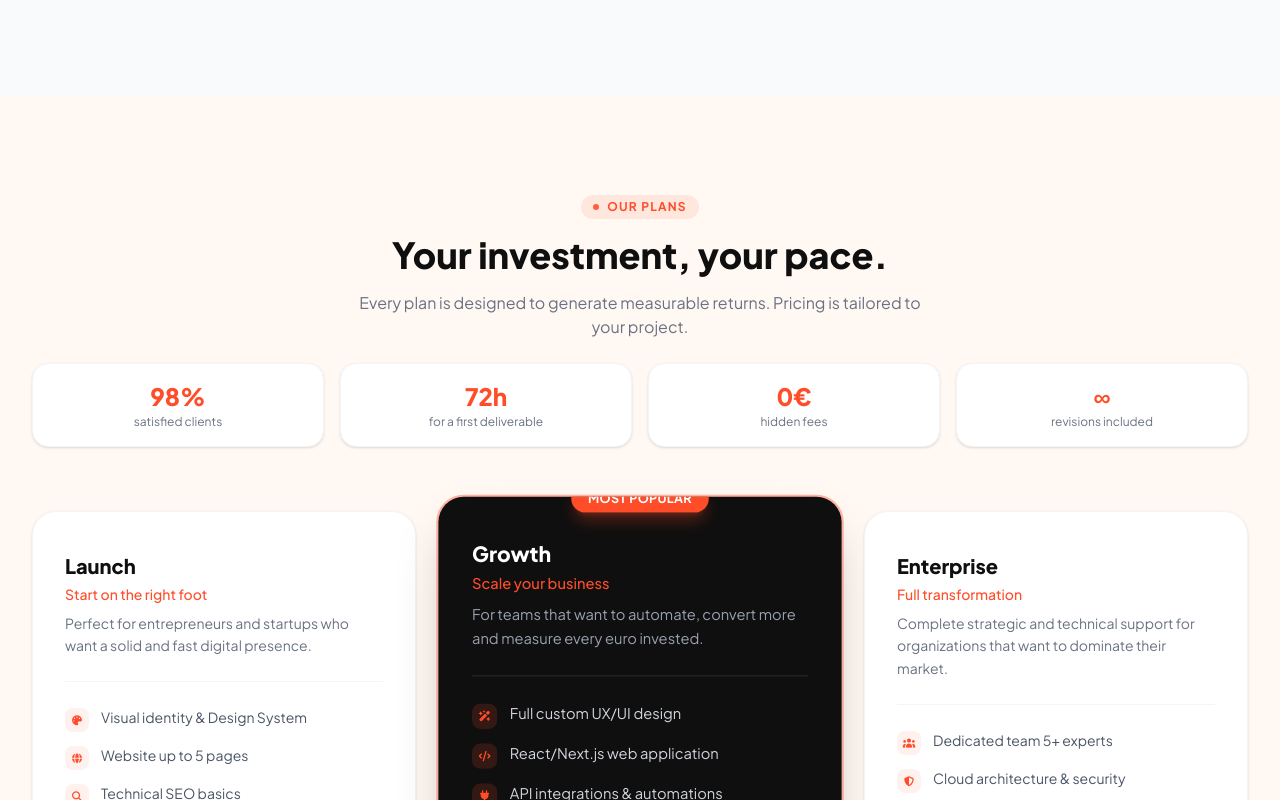
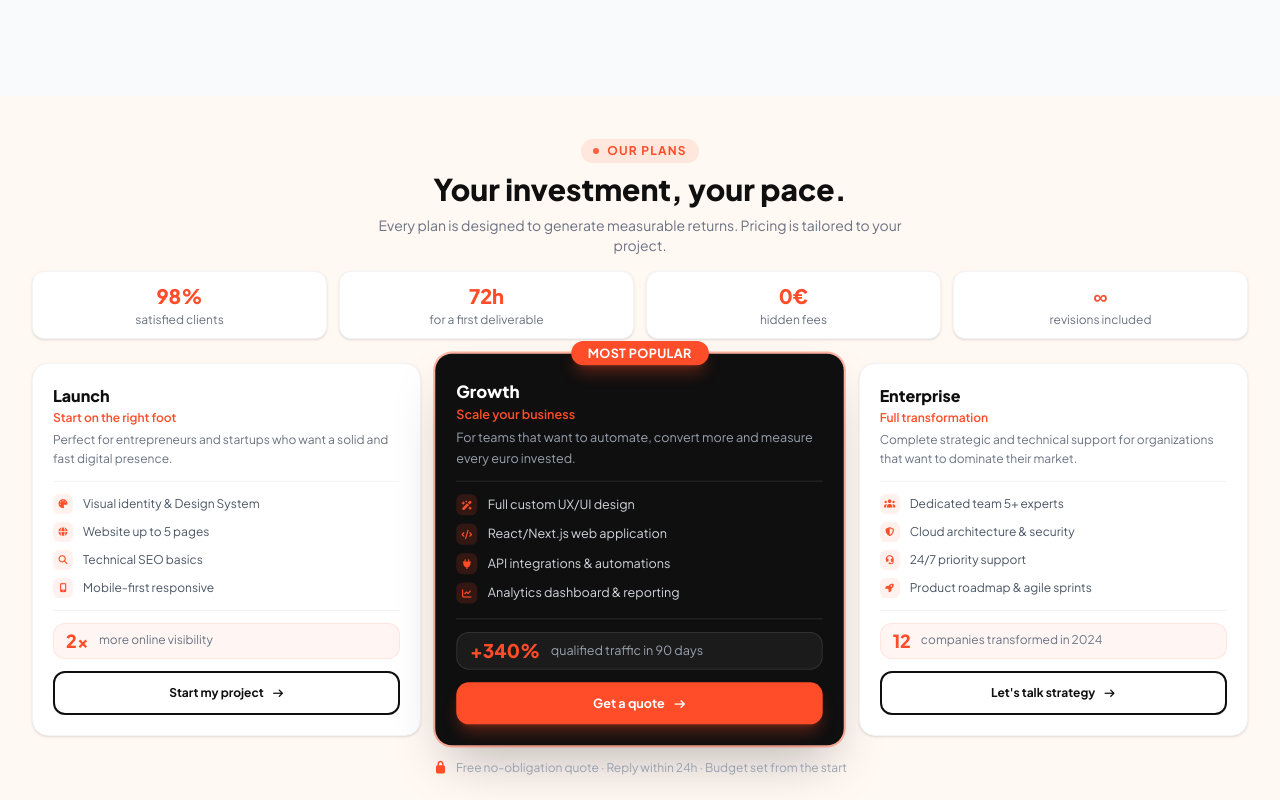
Before and after one commit to Mehdesign12/Diez-NextJS, a Next.js app: page /en in a window 1280 px wide. Shown: the part 4560-5360 px from the top of the page. Built offline with nearby package versions, Linux system fonts and the light colour scheme; no server answers; the database is empty.

Commit message:
fix: pricing - badge 'Le plus choisi' corrigé (overflow retiré, -top-3.5) + section compressée pour tenir en un écran

```diff
--- a/app/components/Pricing.tsx
+++ b/app/components/Pricing.tsx
@@ -135,19 +135,19 @@ export default function Pricing() {
   const stats = STATS[l];
 
   return (
-    <section id="pricing" className="py-24 bg-[#FFF8F3] overflow-hidden">
+    <section id="pricing" className="py-10 bg-[#FFF8F3]">
       <div className="max-w-7xl mx-auto px-4 sm:px-6 lg:px-8">
 
         {/* ── Header ── */}
-        <div className="text-center mb-6 reveal">
-          <span className="inline-flex items-center gap-2 px-3 py-1 rounded-full bg-[#FF4D29]/10 text-[#FF4D29] text-xs font-bold uppercase tracking-widest mb-4">
+        <div className="text-center mb-4 reveal">
+          <span className="inline-flex items-center gap-2 px-3 py-1 rounded-full bg-[#FF4D29]/10 text-[#FF4D29] text-xs font-bold uppercase tracking-widest mb-2">
             <span className="w-1.5 h-1.5 rounded-full bg-[#FF4D29] animate-pulse"></span>
             {l === 'fr' ? 'Nos formules' : 'Our plans'}
           </span>
-          <h2 className="text-3xl md:text-4xl font-extrabold text-[#0F0F0F] mb-4">
+          <h2 className="text-2xl md:text-3xl font-extrabold text-[#0F0F0F] mb-2">
             {l === 'fr' ? 'Votre investissement, votre rythme.' : 'Your investment, your pace.'}
           </h2>
-          <p className="text-gray-500 text-base max-w-xl mx-auto">
+          <p className="text-gray-500 text-sm max-w-xl mx-auto">
             {l === 'fr'
               ? 'Chaque formule est conçue pour générer un retour mesurable. Les tarifs sont personnalisés selon votre projet.'
               : 'Every plan is designed to generate measurable returns. Pricing is tailored to your project.'}
@@ -155,21 +155,21 @@ export default function Pricing() {
         </div>
 
         {/* ── Stats bar ── */}
-        <div className="grid grid-cols-2 md:grid-cols-4 gap-4 mb-16 reveal">
+        <div className="grid grid-cols-2 md:grid-cols-4 gap-3 mb-6 reveal">
           {stats.map((s) => (
-            <div key={s.label} className="text-center bg-white rounded-2xl py-4 px-3 border border-gray-100 shadow-sm">
-              <div className="text-2xl font-extrabold text-[#FF4D29]">{s.value}</div>
+            <div key={s.label} className="text-center bg-white rounded-xl py-2.5 px-3 border border-gray-100 shadow-sm">
+              <div className="text-xl font-extrabold text-[#FF4D29]">{s.value}</div>
               <div className="text-xs text-gray-500 mt-0.5">{s.label}</div>
             </div>
           ))}
         </div>
 
         {/* ── Cards ── */}
-        <div className="grid grid-cols-1 md:grid-cols-3 gap-6 lg:gap-8 items-stretch">
+        <div className="grid grid-cols-1 md:grid-cols-3 gap-4 lg:gap-6 items-stretch">
           {plans.map((plan, i) => (
             <div
               key={plan.id}
-              className={`reveal relative flex flex-col rounded-3xl overflow-hidden transition-all duration-300 ${
+              className={`reveal relative flex flex-col rounded-2xl transition-all duration-300 ${
                 i === 0 ? 'delay-100' : i === 1 ? 'delay-200' : 'delay-300'
               } ${
                 plan.dark
@@ -177,43 +177,43 @@ export default function Pricing() {
                   : 'bg-white border border-gray-100 shadow-sm hover:shadow-xl'
               }`}
             >
-              {/* Badge populaire */}
+              {/* Badge populaire — au-dessus de la carte, pas coupé par overflow */}
               {plan.badge && (
-                <div className="absolute top-0 left-1/2 -translate-x-1/2 -translate-y-1/2 z-10">
-                  <span className="bg-[#FF4D29] text-white text-xs font-bold px-4 py-1.5 rounded-full shadow-lg shadow-[#FF4D29]/30 uppercase tracking-wide">
+                <div className="absolute -top-3.5 left-1/2 -translate-x-1/2 z-10">
+                  <span className="bg-[#FF4D29] text-white text-xs font-bold px-4 py-1 rounded-full shadow-lg shadow-[#FF4D29]/30 uppercase tracking-wide whitespace-nowrap">
                     {plan.badge}
                   </span>
                 </div>
               )}
 
-              <div className="flex flex-col flex-1 p-8 pt-10">
+              <div className={`flex flex-col flex-1 p-5 ${plan.badge ? 'pt-6' : 'pt-5'}`}>
 
                 {/* Titre + tagline */}
-                <div className="mb-6">
-                  <h3 className={`text-xl font-extrabold mb-1 ${plan.dark ? 'text-white' : 'text-[#0F0F0F]'}`}>
+                <div className="mb-3">
+                  <h3 className={`text-base font-extrabold mb-0.5 ${plan.dark ? 'text-white' : 'text-[#0F0F0F]'}`}>
                     {plan.title}
                   </h3>
-                  <p className={`text-sm font-medium ${plan.dark ? 'text-[#FF4D29]' : 'text-[#FF4D29]'}`}>
+                  <p className="text-xs font-semibold text-[#FF4D29]">
                     {plan.tagline}
                   </p>
-                  <p className={`text-sm mt-2 leading-relaxed ${plan.dark ? 'text-gray-400' : 'text-gray-500'}`}>
+                  <p className={`text-xs mt-1 leading-relaxed ${plan.dark ? 'text-gray-400' : 'text-gray-500'}`}>
                     {plan.description}
                   </p>
                 </div>
 
                 {/* Séparateur */}
-                <div className={`h-px mb-6 ${plan.dark ? 'bg-white/10' : 'bg-gray-100'}`} />
+                <div className={`h-px mb-3 ${plan.dark ? 'bg-white/10' : 'bg-gray-100'}`} />
 
                 {/* Features */}
-                <ul className="space-y-3 mb-6 flex-1">
+                <ul className="space-y-2 mb-3 flex-1">
                   {plan.features.map((f) => (
-                    <li key={f.label} className="flex items-start gap-3">
-                      <div className={`mt-0.5 w-6 h-6 rounded-lg flex items-center justify-center flex-shrink-0 ${
+                    <li key={f.label} className="flex items-center gap-2.5">
+                      <div className={`w-5 h-5 rounded-md flex items-center justify-center flex-shrink-0 ${
                         plan.dark ? 'bg-[#FF4D29]/15' : 'bg-[#FF4D29]/8'
                       }`}>
-                        <i className={`fas ${f.icon} text-[10px] text-[#FF4D29]`}></i>
+                        <i className={`fas ${f.icon} text-[9px] text-[#FF4D29]`}></i>
                       </div>
-                      <span className={`text-sm leading-relaxed ${plan.dark ? 'text-gray-300' : 'text-gray-600'}`}>
+                      <span className={`text-xs leading-relaxed ${plan.dark ? 'text-gray-300' : 'text-gray-600'}`}>
                         {f.label}
                       </span>
                     </li>
@@ -221,13 +221,13 @@ export default function Pricing() {
                 </ul>
 
                 {/* Séparateur */}
-                <div className={`h-px mb-6 ${plan.dark ? 'bg-white/10' : 'bg-gray-100'}`} />
+                <div className={`h-px mb-3 ${plan.dark ? 'bg-white/10' : 'bg-gray-100'}`} />
 
                 {/* Résultat client */}
-                <div className={`rounded-2xl px-4 py-3 mb-6 flex items-center gap-3 ${
+                <div className={`rounded-xl px-3 py-2 mb-3 flex items-center gap-2.5 ${
                   plan.dark ? 'bg-white/5 border border-white/10' : 'bg-[#FF4D29]/5 border border-[#FF4D29]/10'
                 }`}>
-                  <span className="text-2xl font-extrabold text-[#FF4D29] leading-none">{plan.result.metric}</span>
+                  <span className="text-lg font-extrabold text-[#FF4D29] leading-none">{plan.result.metric}</span>
                   <span className={`text-xs leading-snug ${plan.dark ? 'text-gray-400' : 'text-gray-500'}`}>
                     {plan.result.label}
                   </span>
@@ -236,14 +236,14 @@ export default function Pricing() {
                 {/* CTA */}
                 <Link
                   href={`/${lang}/contact`}
-                  className={`block w-full py-3.5 px-6 text-center rounded-2xl text-sm font-bold transition-all duration-300 active:scale-95 ${
+                  className={`block w-full py-3 px-5 text-center rounded-xl text-xs font-bold transition-all duration-300 active:scale-95 ${
                     plan.dark
                       ? 'bg-[#FF4D29] text-white hover:bg-orange-500 shadow-lg shadow-[#FF4D29]/30 hover:shadow-[#FF4D29]/50 hover:-translate-y-0.5'
                       : 'border-2 border-[#0F0F0F] text-[#0F0F0F] hover:bg-[#0F0F0F] hover:text-white'
                   }`}
                 >
                   {plan.cta}
-                  <i className="fas fa-arrow-right ml-2 text-xs"></i>
+                  <i className="fas fa-arrow-right ml-2 text-[10px]"></i>
                 </Link>
 
               </div>
@@ -252,8 +252,8 @@ export default function Pricing() {
         </div>
 
         {/* ── Ligne de réassurance ── */}
-        <div className="mt-12 text-center reveal">
-          <p className={`text-sm text-gray-400 flex items-center justify-center gap-2 flex-wrap`}>
+        <div className="mt-6 text-center reveal">
+          <p className={`text-xs text-gray-400 flex items-center justify-center gap-2 flex-wrap`}>
             <i className="fas fa-lock text-[#FF4D29]"></i>
             {l === 'fr'
               ? 'Devis gratuit et sans engagement · Réponse sous 24h · Budget fixé dès le départ'
```
